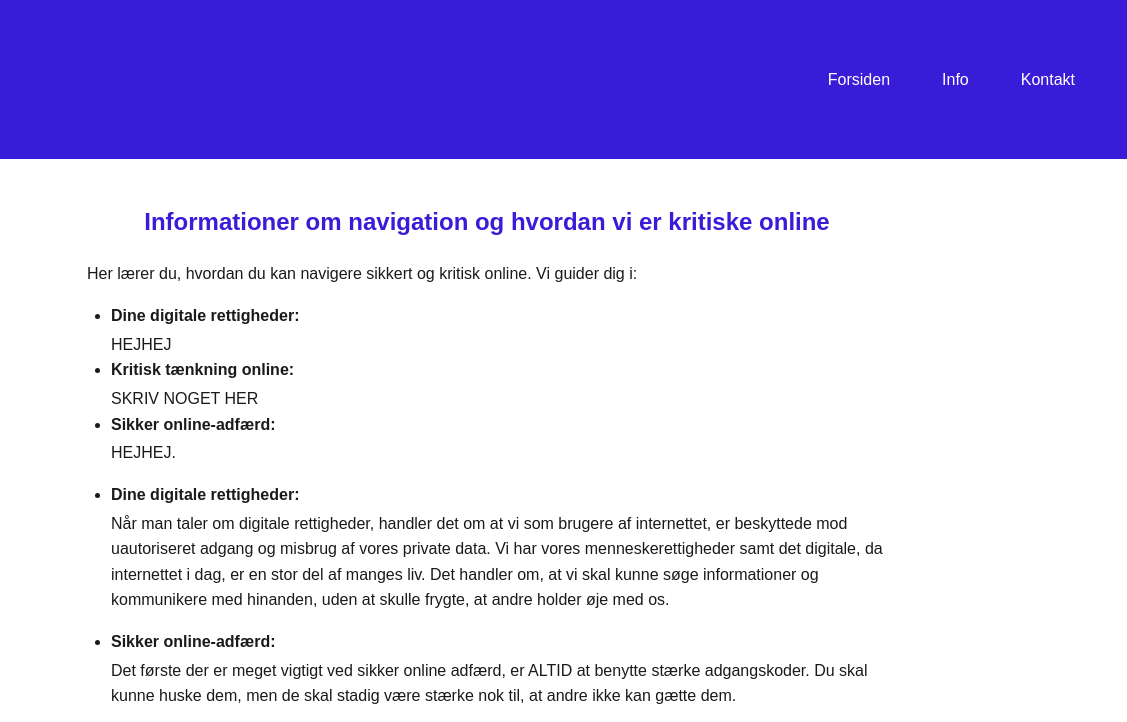
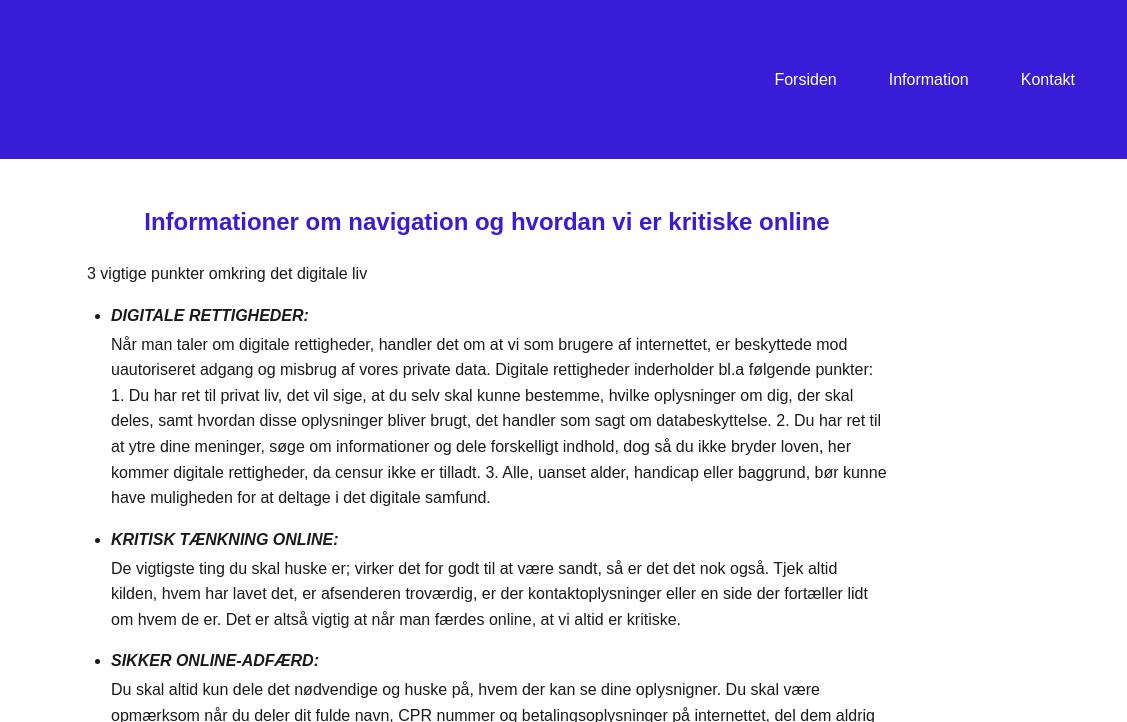
Before and after one commit to Nymark1992/Webtilg-ngelighed-projekt, a plain HTML site: page Info.html in a window 1280 px wide. Shown: the top 722 px of the page, 153-1280 px from the left. Drawn offline with Linux system fonts and the light colour scheme.

Commit message:
Fik en masse informationer ind

```diff
--- a/Info.css
+++ b/Info.css
@@ -132,7 +132,7 @@ body {
   }
   nav ul {
     display: flex;
-    gap: 20px; /* afstand mellem links */
+    gap: 20px;
     list-style: none;
     margin: 0;
     padding: 0;
@@ -146,23 +146,23 @@ body {
     }
 
 
-/* Hele boksen nederst */
+
 .contact-box {
-    width: 100%;                    /* fylder hele skærmens bredde */
-    background: #de7e11;            /* mørk baggrund */
+    width: 100%;
+    background: #de7e11;
     color: rgb(33, 32, 32);
-    padding: 30px 20px;             /* luft inde i boksen */
+    padding: 30px 20px;
     box-sizing: border-box;
 }
 
-/* Indholdet i midten */
+
 .contact-content {
-    max-width: 900px;               /* gør teksten smal og læsbar */
-    margin: 0 auto;                 /* centrerer indholdet */
+    max-width: 900px;
+    margin: 0 auto;
     text-align: center;
 }
 
-/* Link styling */
+
 .contact-box a {
     color: #391cd8;
     text-decoration: none;
@@ -172,7 +172,7 @@ body {
     text-decoration: underline;
 }
 
-/* RESPONSIVE */
+
 @media (max-width: 600px) {
     .contact-box {
         padding: 25px 15px;
--- a/Info.html
+++ b/Info.html
@@ -1,4 +1,4 @@
-<!doctype html>
+<!DOCTYPE html>
 <html lang="da">
 <head>
 <meta charset="UTF-8">
@@ -14,7 +14,7 @@
         <a class="logo" href="index.html"><img src="img/logo.png" alt="virksomhedens logo"></a>
         <ul>
             <li><a href="index.html">Forsiden</a></li>
-            <li><a href="Info.html">Info</a></li>
+            <li><a href="Info.html">Information</a></li>
             <li><a href="kontakt.html">Kontakt</a></li>
         </ul>
     </nav>
@@ -23,29 +23,40 @@
 <main>
     <section>
         <h2>Informationer om navigation og hvordan vi er kritiske online</h2>
-        <p>Her lærer du, hvordan du kan navigere sikkert og kritisk online. Vi guider dig i:</p>
+        <p>3 vigtige punkter omkring det digitale liv</p>
         <ul>
-            <li><strong>Dine digitale rettigheder:</strong> HEJHEJ </li>
-            <li><strong>Kritisk tænkning online:</strong> SKRIV NOGET HER</li>
-            <li><strong>Sikker online-adfærd:</strong> HEJHEJ.</li>
+
+            <li><em><strong>DIGITALE RETTIGHEDER:</em></strong> Når man taler om digitale rettigheder, handler det om
+            at vi som brugere af internettet, er beskyttede mod uautoriseret adgang og misbrug af vores private data.
+           Digitale rettigheder inderholder bl.a følgende punkter:
+		   1. Du har ret til privat liv, det vil sige, at du selv skal kunne bestemme, hvilke oplysninger om dig, der skal
+		   deles, samt hvordan disse oplysninger bliver brugt, det handler som sagt om databeskyttelse.
+		2. Du har ret til at ytre dine meninger, søge om informationer og dele forskelligt indhold, dog så du ikke bryder
+	loven, her kommer digitale rettigheder, da censur ikke er tilladt.
+3. Alle, uanset alder, handicap eller baggrund, bør kunne have muligheden for at deltage i det digitale samfund. </li>
         </ul>
     </section>
 
     <section>
         <ul>
-            <li><strong>Dine digitale rettigheder:</strong> Når man taler om digitale rettigheder, handler det om
-            at vi som brugere af internettet, er beskyttede mod uautoriseret adgang og misbrug af vores private data.
-            Vi har vores menneskerettigheder samt det digitale, da internettet i dag, er en stor del af manges liv.
-            Det handler om, at vi skal kunne søge informationer og kommunikere med hinanden, uden at skulle frygte,
-            at andre holder øje med os.</li>
+            <li><em><strong>KRITISK TÆNKNING ONLINE:</em></strong> De vigtigste ting du skal huske er; virker det for godt
+				til at være sandt, så er det det nok også. Tjek altid kilden, hvem har lavet det, er afsenderen troværdig,
+				er der kontaktoplysninger eller en side der fortæller lidt om hvem de er. Det er altså vigtig at når man færdes
+				online, at vi altid er kritiske.</li>
         </ul>
     </section>
 
-    <section>
+	    <section>
         <ul>
-            <li><strong>Sikker online-adfærd:</strong> Det første der er meget vigtigt ved sikker online adfærd,
-            er ALTID at benytte stærke adgangskoder. Du skal kunne huske dem, men de skal stadig være stærke nok til,
-            at andre ikke kan gætte dem.</li>
+            <li><em><strong>SIKKER ONLINE-ADFÆRD:</em></strong> Du skal altid kun dele det nødvendige og huske på, hvem der kan se dine oplysnigner.
+			Du skal være opmærksom når du deler dit fulde navn, CPR nummer og betalingsoplysninger på internettet, del dem aldrig med fremmede.
+		Sørg altid for, at benytte stærke adgangskoder, som enten er lange eller svære, du skal selv kunne huske dem, samtidig
+	kan du benytte 2-trinsgodkendelse, som gør, at du altid vil få en notifikation, skulle uheldet være ude, og andre forsøger at logge ind på noget af dit,
+så vil du altid få en besked om dette. Tryk aldrig på beskeder med links du ikke kender, det kan være en fælde,
+som kan gøre at du mister mange penge eller deler personlige oplysninger uden samtykke.
+Phishing er også et vigtigt begreb at kende: Hvis du modtager en besked hvor en forsøger at presse dig til at handle meget hurtigt,
+beder dig om personlige oplysninger eller at afsenderens nummer eller email ser speciel ud eller at det er tydeligt,
+at det er brugt translate, så er det ofte svindel. </li>
         </ul>
     </section>
 
```
Also changed, not shown: index.html (+7 -5 lines), kontakt.html (+1 -1 lines), img/fakenews.jpg (added), img/onlinemobning.jpg (deleted), 2 other files.
